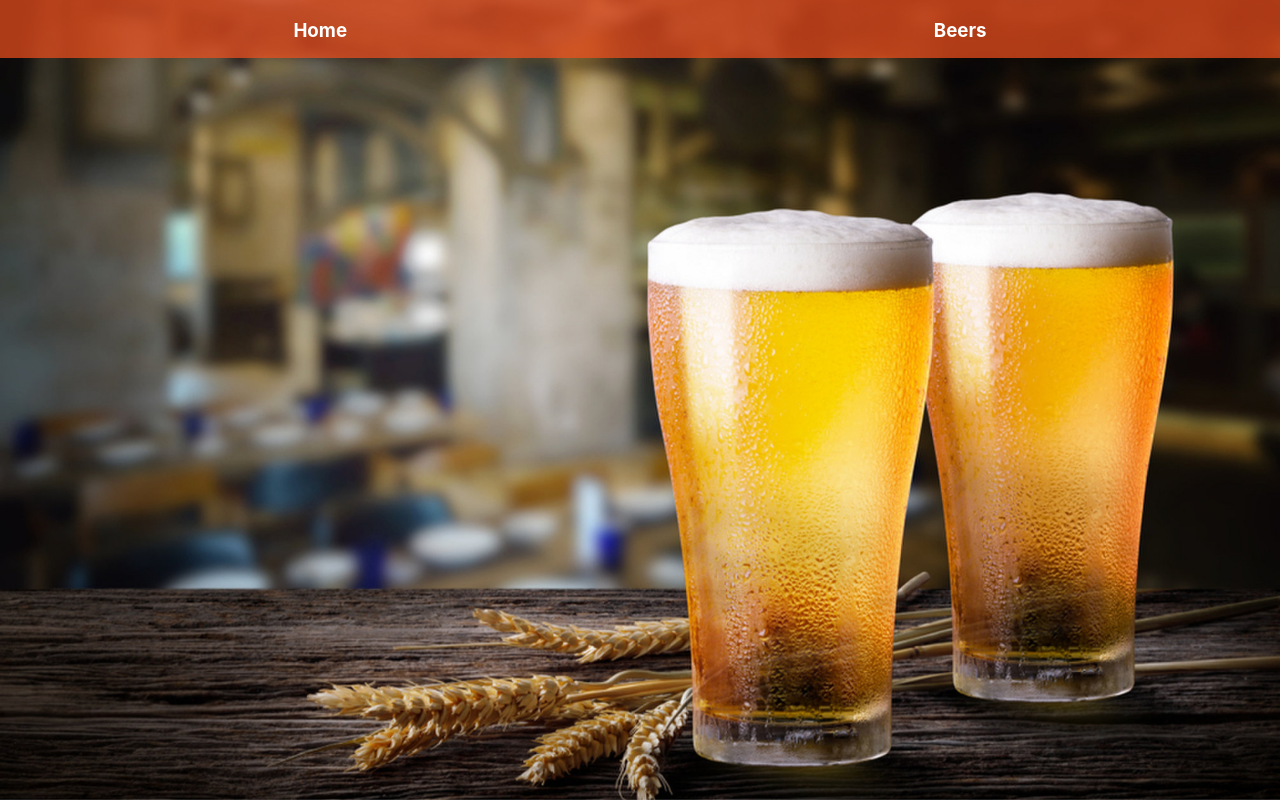
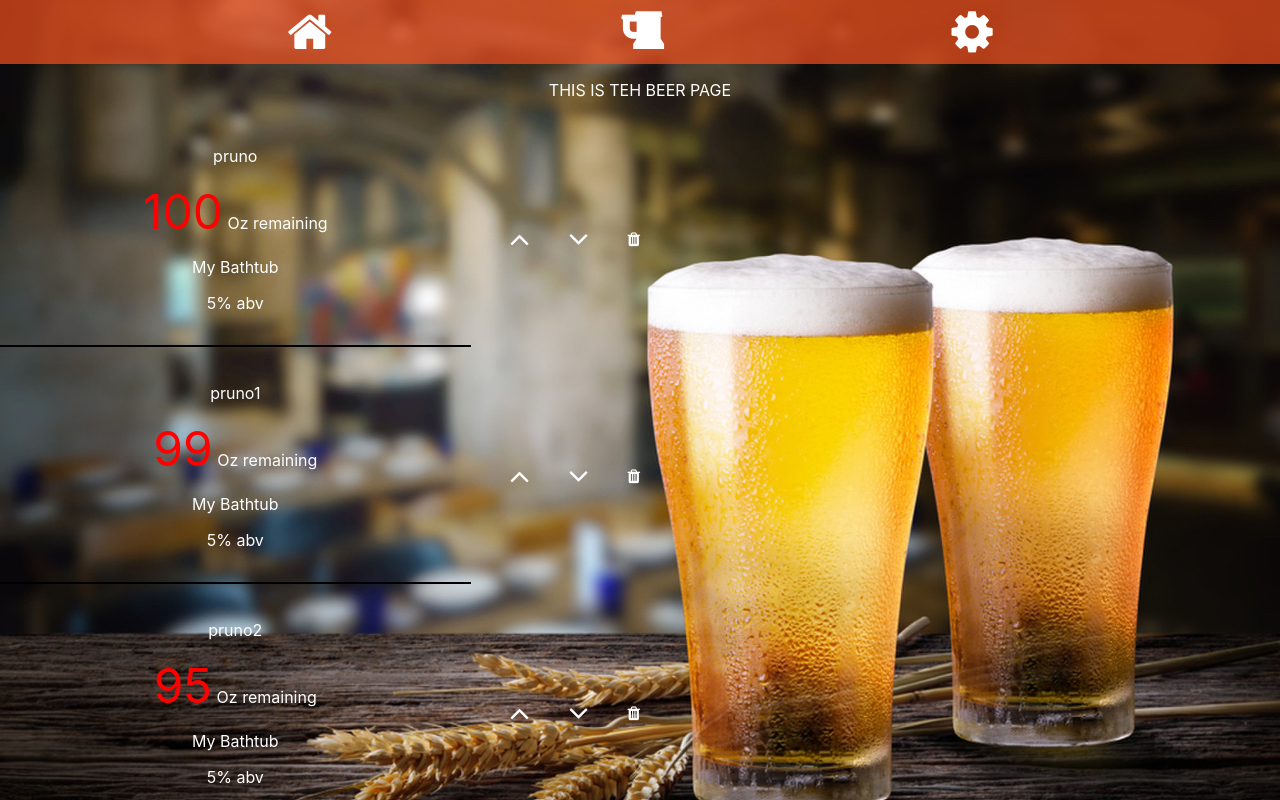
Before and after one commit to IsaacCDHall/TapRoom, a React (Create React App) app: page /#/Admin in a window 1280 px wide. Shown: the top 800 px of the page. Built offline with nearby package versions, Linux system fonts and the light colour scheme.

Commit message:
style icons, add route for new admin component

```diff
--- a/src/App.css
+++ b/src/App.css
@@ -3,14 +3,14 @@
 }
 .header{
   display:flex;
-  justify-content: space-around;
+  justify-content: space-evenly;
 
   border: none;
   color: white;
   text-align: center;
   font-size: 16px;
   transition: 0.4s;
-  padding-bottom: 1em;
+  height: 4em;
 }
 
 .header:hover {
--- a/src/App.jsx
+++ b/src/App.jsx
@@ -82,6 +82,7 @@ class App extends Component {
             <Switch>
               <Route exact path ='/' component={MainPage}/>
               <Route exact path ='/Beers' component={() => <Beer beerList={this.state.beerList} handleDeleteKeg={this.handleDeleteKeg} handleSellPint={this.handleSellPint} handleAddPint={this.handleAddPint}/>}/>
+              <Route exact path ='/Admin' component={() => <Beer beerList={this.state.beerList} handleDeleteKeg={this.handleDeleteKeg}/>}/>
             </Switch>
           </HashRouter>
         </div>
--- a/src/components/BeerDisplay.js
+++ b/src/components/BeerDisplay.js
@@ -62,7 +62,9 @@ function BeerDisplay(props){
         i:active{
           opacity: 1;
           color: red;
-
+        }
+        .fa-trash:hover{
+          color: red;
         }
       `}
       </style>
@@ -78,11 +80,14 @@ function BeerDisplay(props){
             }
           </div>
       </div>
+
       <div className='d'>
           <i  onClick ={addPint} className="fa fa-angle-up fa-2x"></i>
 
-          <i className='hoverColor' onClick={deleteKeg} className="fa fa-angle-down fa-2x"></i>
+          <i  onClick={sellPint} className="fa fa-angle-down fa-2x"></i>
+
       </div>
+      <i onClick={deleteKeg} className="fa fa-trash"></i>
     </div>
 
   );
--- a/src/components/Header.js
+++ b/src/components/Header.js
@@ -5,13 +5,42 @@ class Header extends Component {
   render(){
     return (
       <div className="header" style={{  }}>
+        <style jsx>{`
+          .fa-home{
+            width: 100%;
+            height: 100%;
+            display: flex;
+            justify-content: center;
+            align-items: center;
+          }
+          .fa-beer{
+            width: 100%;
+            height: 100%;
+            display: flex;
+            justify-content: center;
+            align-items: center;
+          }
+          .fa-cog{
+            width: 100%;
+            height: 100%;
+            display: flex;
+            justify-content: center;
+            align-items: center;
+          }
+
+        `}
+      </style>
         <HashRouter>
           <Link to="/" style={{ textDecoration: 'none', color: 'white' }}>
-            <a><h3>Home</h3></a>
+            <i className="fa fa-home fa-3x"></i>
           </Link>
           <Link onClick={this.updateClass}to='/Beers' style={{ textDecoration: 'none', color: 'white' }}>
-            <a><h3>Beers</h3></a>
+            <i className="fa fa-beer fa-3x"></i>
           </Link>
+          <Link onClick={this.updateClass}to='/Admin' style={{ textDecoration: 'none', color: 'white' }}>
+            <i className="fa fa-cog fa-3x"></i>
+          </Link>
+
         </HashRouter>
       </div>
     );
```
